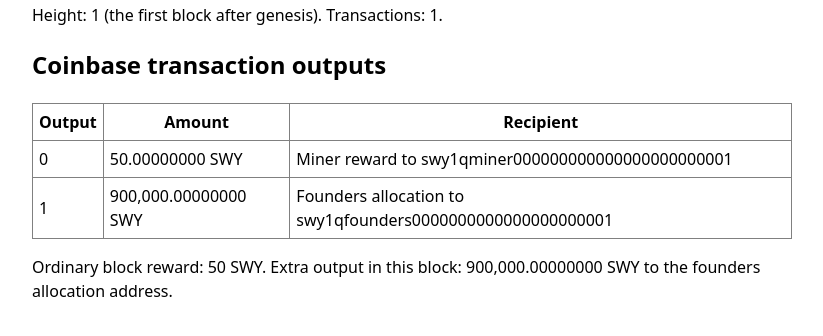
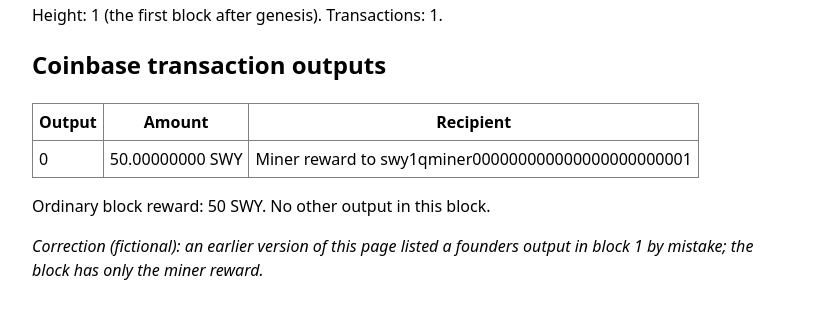
Before and after one commit to brilliantnodes/launch-claim-checker, a plain HTML site: page docs/v2/swaycoin-block-1.html in a window 1280 px wide. Shown: the part 168-504 px from the top of the page, without its empty margins (228-1051 px from the left). Drawn offline with Linux system fonts and the light colour scheme.

Commit message:
Fictional explorer data correction for swaycoin (Bradbury live run of Launch Claim Checker v2)
Co-Authored-By: Claude Opus 5.5 <noreply@anthropic.com>
Claude-Session: https://claude.ai/code/session_01PmboiXeSxAX9LMvc5cn1bn

```diff
--- a/docs/v2/swaycoin-block-1.html
+++ b/docs/v2/swaycoin-block-1.html
@@ -9,8 +9,7 @@
 <table border="1" cellpadding="6" style="border-collapse:collapse">
 <tr><th>Output</th><th>Amount</th><th>Recipient</th></tr>
 <tr><td>0</td><td>50.00000000 SWY</td><td>Miner reward to swy1qminer000000000000000000000001</td></tr>
-<tr><td>1</td><td>900,000.00000000 SWY</td><td>Founders allocation to swy1qfounders0000000000000000000001</td></tr>
 </table>
-<p>Ordinary block reward: 50 SWY. Extra output in this block: 900,000.00000000 SWY to the founders allocation address.</p>
-
+<p>Ordinary block reward: 50 SWY. No other output in this block.</p>
+<p><em>Correction (fictional): an earlier version of this page listed a founders output in block 1 by mistake; the block has only the miner reward.</em></p>
 </body></html>
```
Also changed, not shown: web/public/v2/swaycoin-block-1.html (+2 -3 lines).
